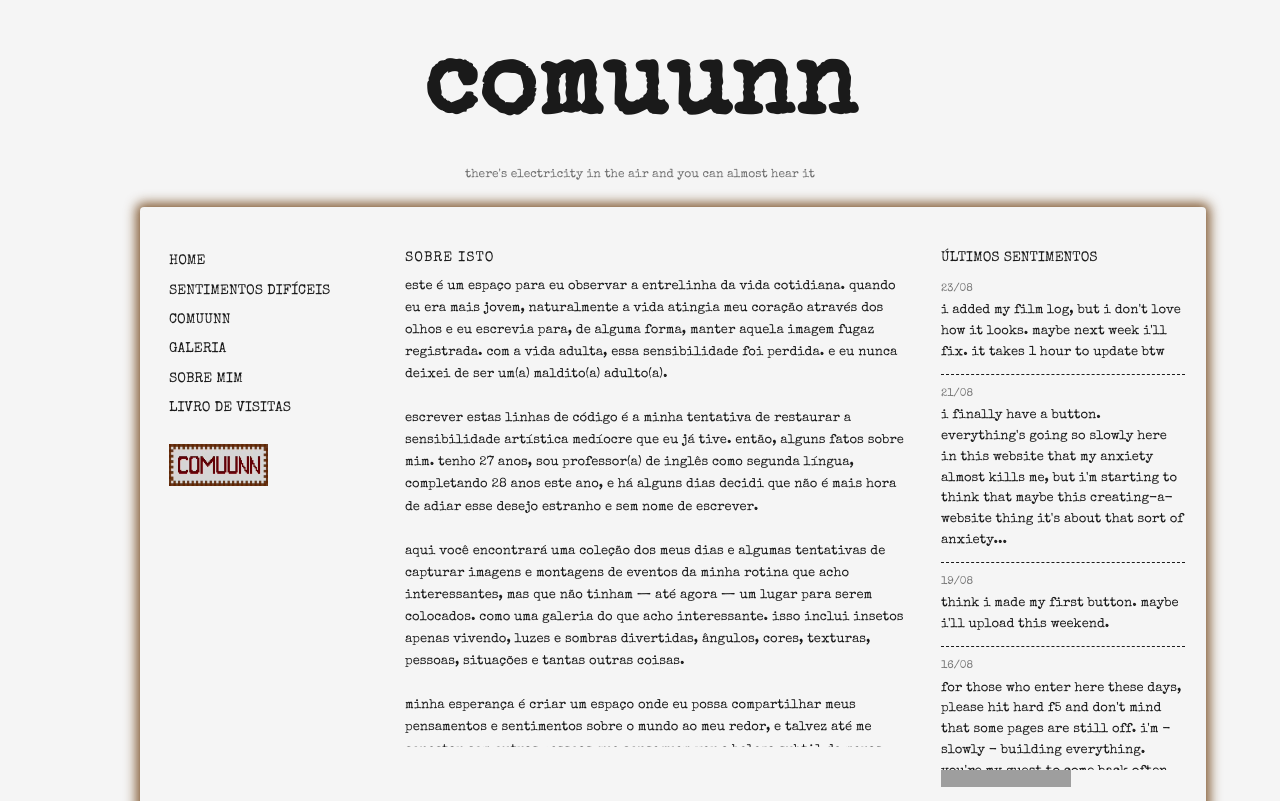
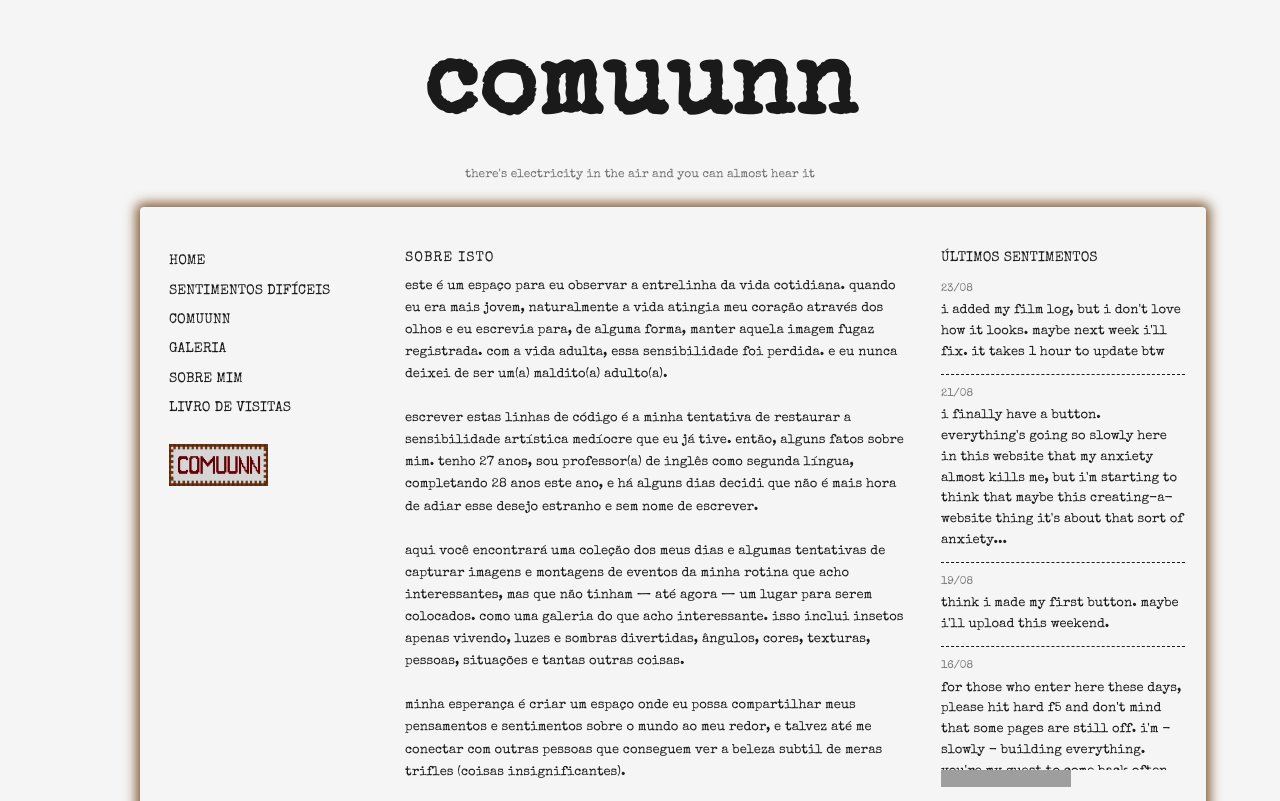
Before and after one commit to guiolhermer/comuunn, a Jekyll site: the page built from index.html, in a window 1280 px wide. Shown: the top 801 px of the page. Built offline with Jekyll 4.4.1, drawn with Linux system fonts in a browser that asks for light colours; some of the changed text lies outside the part shown; grey boxes are pictures that could not be loaded.

Commit message:
fix: adjust overflow property for link styles to enhance layout consistency

```diff
--- a/assets/style.css
+++ b/assets/style.css
@@ -98,7 +98,6 @@ a:hover {
   flex: 1;
   min-width: 500px;
   max-height: 500px;
-  overflow-y: auto;
 }
 
 .coluna-geral-direita {
@@ -128,6 +127,7 @@ a:hover {
   line-height: 1.7;
   margin: 0 0 24px;
   white-space: pre-line;
+  overflow-y: auto;
 }
 
 .titulo-ultimos-sentimentos {
```
